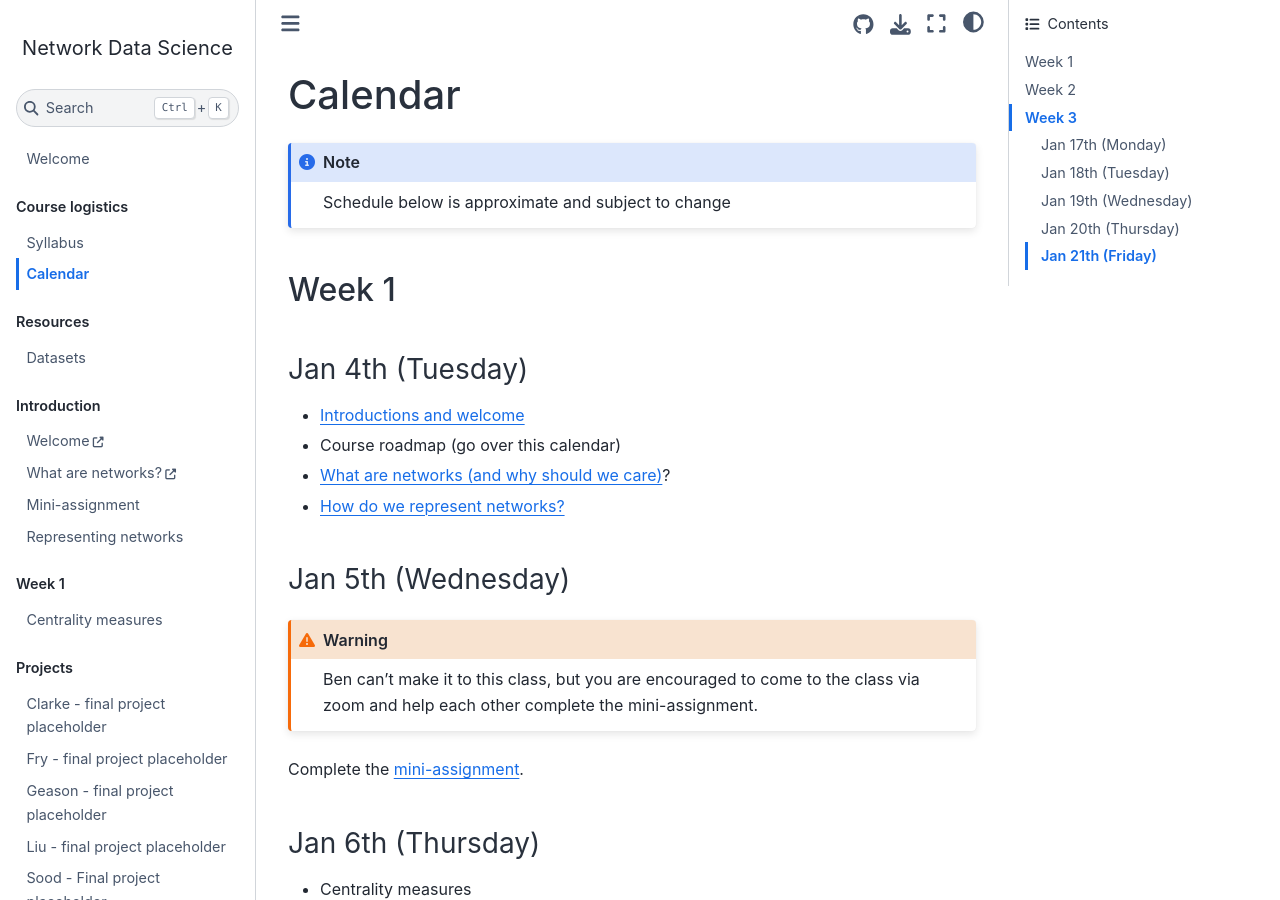
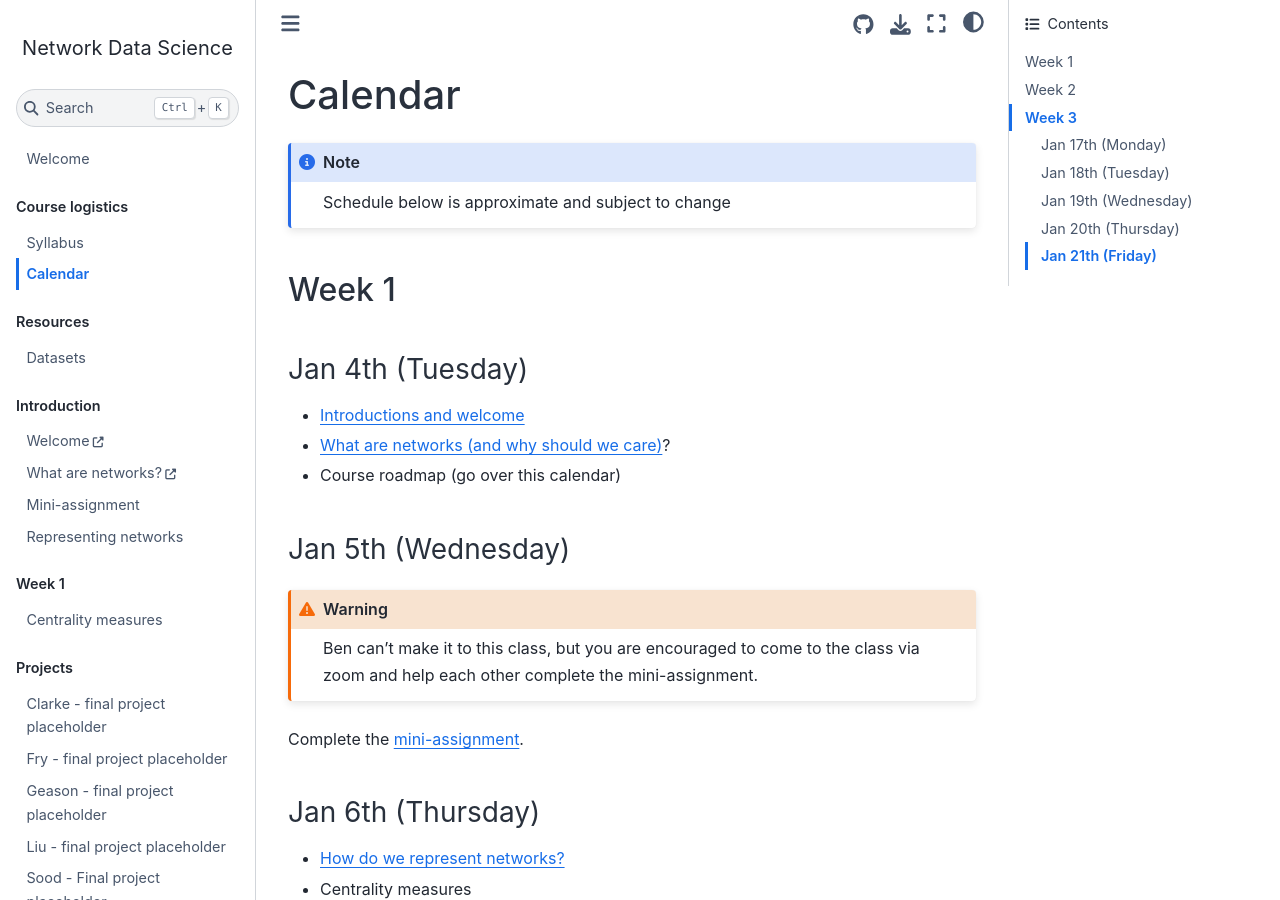
Before and after one commit to bdpedigo/networks-course, a Jupyter Book: the page built from docs/calendar.md, in a window 1280 px wide and 900 px high. Built offline with Jupyter Book 1.0.4 settings and Sphinx 7.4.7 and the Sphinx Book theme 1.1.4, drawn with Linux system fonts in a browser that asks for light colours; part of the change alters nothing that is shown.

````diff
--- a/docs/calendar.md
+++ b/docs/calendar.md
@@ -7,9 +7,9 @@ Schedule below is approximate and subject to change
 ## Week 1
 ### Jan 4th (Tuesday)
 - [Introductions and welcome](https://bdpedigo.github.io/networks-course/welcome.html)
+- [What are networks (and why should we care)]([what_are_networks](https://bdpedigo.github.io/networks-course/what_are_networks.html))?
 - Course roadmap (go over this calendar)
-- [What are networks (and why should we care)]([what_are_networks](https://bdpedigo.github.io/networks-course/what_are_networks.html))?
-- [How do we represent networks?](representing_networks.ipynb)
+
 
 ### Jan 5th (Wednesday)
 ```{warning}
@@ -19,6 +19,7 @@ Ben can't make it to this class, but you are encouraged to come to the class via
 Complete the [mini-assignment](mini_assignment.md).
 
 ### Jan 6th (Thursday)
+- [How do we represent networks?](representing_networks.ipynb)
 - Centrality measures
    - Degree, strength
    - Eigenvector centrality
````
